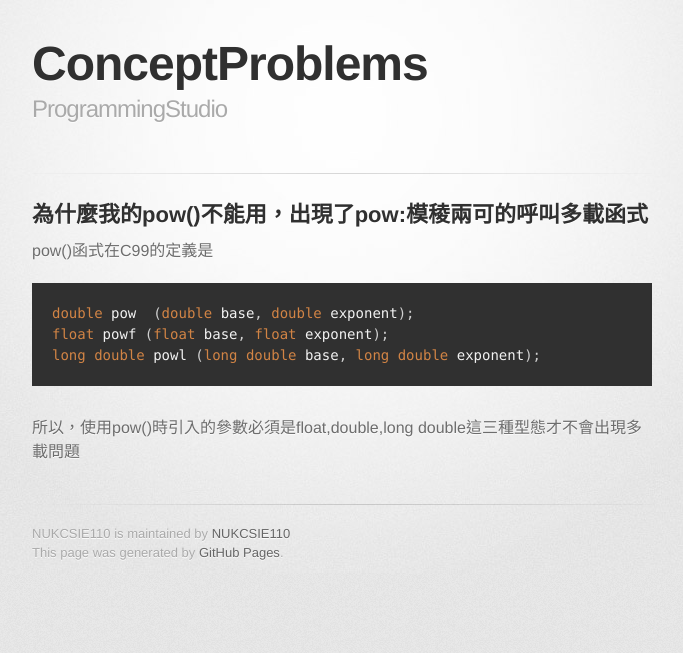
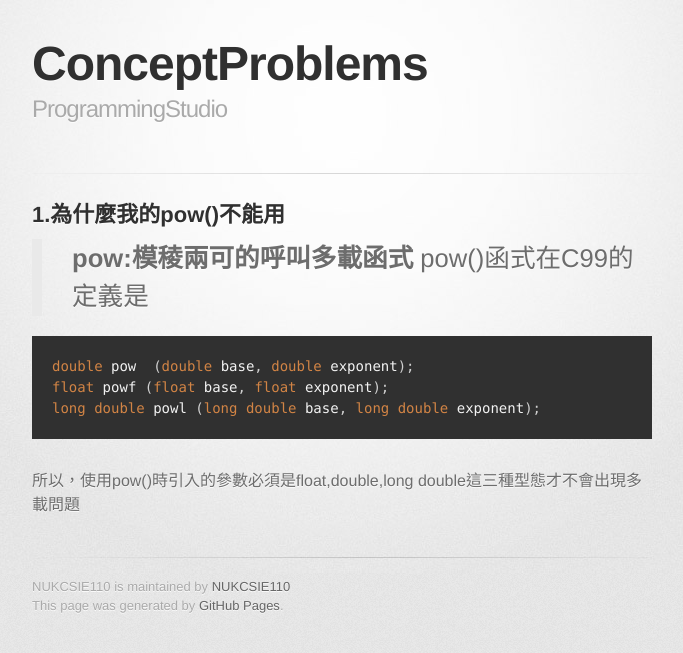
Before and after one commit to NUKCSIE110/ProgrammingStudio, a Jekyll site: the page built from error.md, in a window 1280 px wide. Shown: the top 653 px of the page, without its empty margins (298-981 px from the left). Built offline with Jekyll 4.4.1, drawn with Linux system fonts in a browser that asks for light colours; some web fonts are replaced.

Commit message:
beautify

```diff
--- a/error.md
+++ b/error.md
@@ -3,7 +3,8 @@ title: ConceptProblems
 layout: default
 ---
 
-## 為什麼我的pow()不能用，出現了**pow:模稜兩可的呼叫多載函式**
+## 1.為什麼我的pow()不能用
+> **pow:模稜兩可的呼叫多載函式**
 pow()函式在C99的定義是
 {% highlight cpp %}
 double pow  (double base, double exponent);
```
